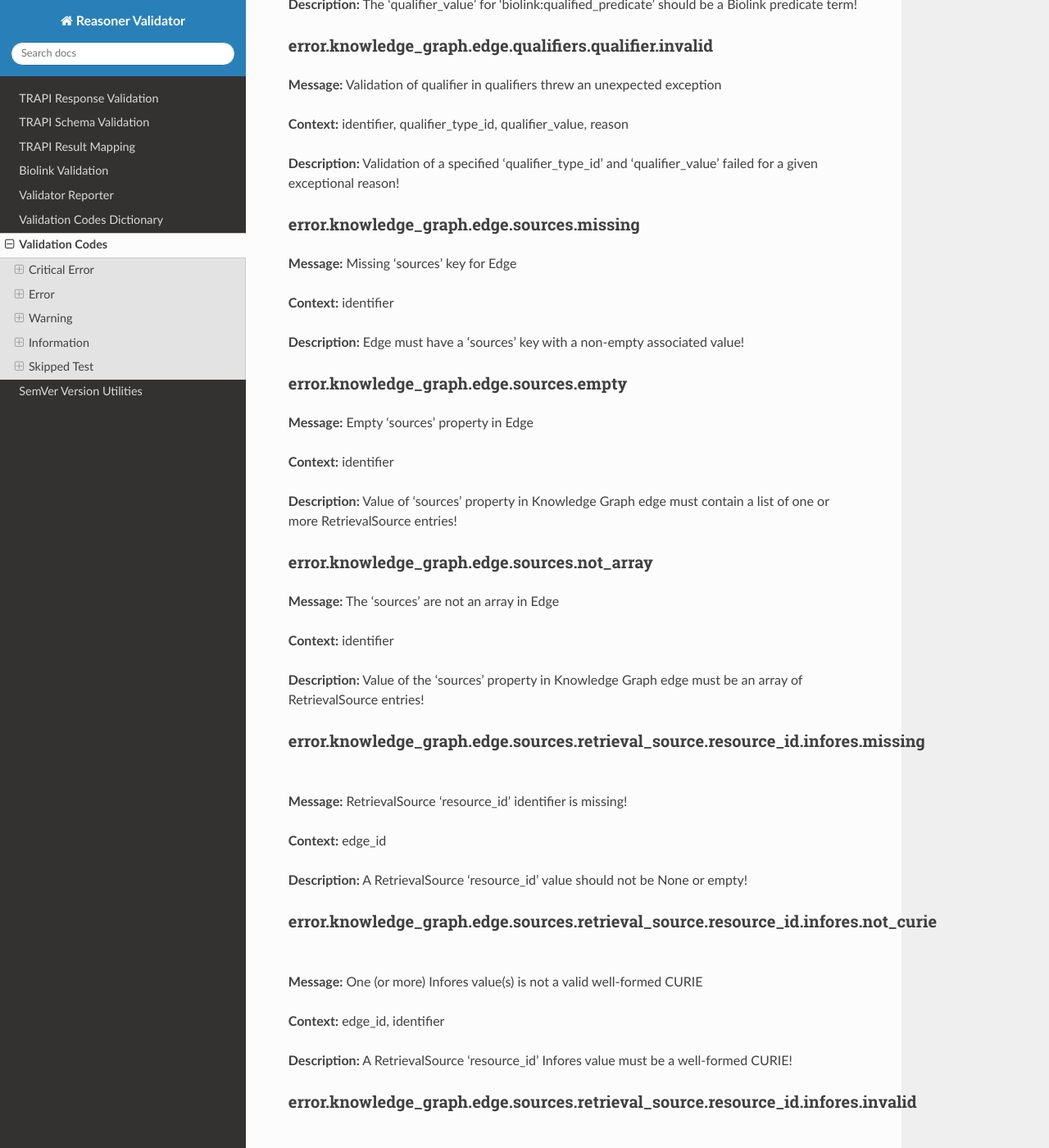
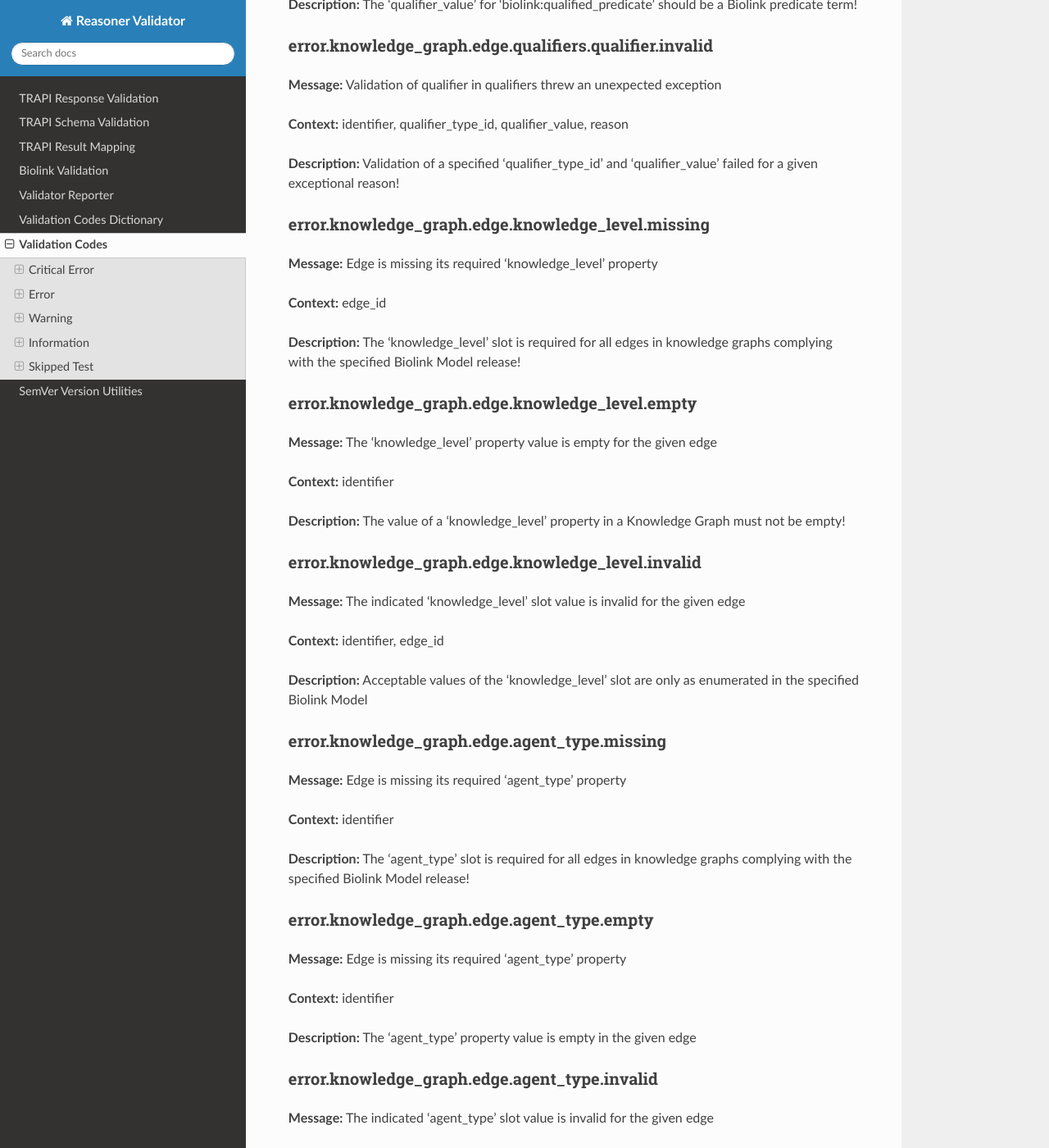
Before and after one commit to NCATSTranslator/reasoner-validator, a Sphinx documentation site: the page built from docs/validation_codes_dictionary.md, in a window 1280 px wide and 1400 px high, scrolled down 18388 px. Shown: the whole window at 82% size. Built offline with Sphinx 7.4.7 and the Read the Docs theme 2.0.0, drawn with Linux system fonts in a browser that asks for light colours; some of the changed text lies outside the part shown.

Commit message:
Added validation codes (and doc update) relating to 'knowledge_level'  and 'agent_type'  knowledge graph edge slots

```diff
--- a/docs/validation_codes_dictionary.md
+++ b/docs/validation_codes_dictionary.md
@@ -692,6 +692,54 @@
 
 **Description:** Validation of a specified 'qualifier_type_id' and 'qualifier_value' failed for a given exceptional reason!
 
+### error.knowledge_graph.edge.knowledge_level.missing
+
+**Message:** Edge is missing its required 'knowledge_level' property
+
+**Context:** edge_id
+
+**Description:** The 'knowledge_level' slot is required for all edges in knowledge graphs complying with the specified Biolink Model release!
+
+### error.knowledge_graph.edge.knowledge_level.empty
+
+**Message:** The 'knowledge_level' property value is empty for the given edge
+
+**Context:** identifier
+
+**Description:** The value of a 'knowledge_level' property in a Knowledge Graph must not be empty!
+
+### error.knowledge_graph.edge.knowledge_level.invalid
+
+**Message:** The indicated 'knowledge_level' slot value is invalid for the given edge
+
+**Context:** identifier, edge_id
+
+**Description:** Acceptable values of the 'knowledge_level' slot are only as enumerated in the specified Biolink Model
+
+### error.knowledge_graph.edge.agent_type.missing
+
+**Message:** Edge is missing its required 'agent_type' property
+
+**Context:** identifier
+
+**Description:** The 'agent_type' slot is required for all edges in knowledge graphs complying with the specified Biolink Model release!
+
+### error.knowledge_graph.edge.agent_type.empty
+
+**Message:** Edge is missing its required 'agent_type' property
+
+**Context:** identifier
+
+**Description:** The 'agent_type' property value is empty in the given edge
+
+### error.knowledge_graph.edge.agent_type.invalid
+
+**Message:** The indicated 'agent_type' slot value is invalid for the given edge
+
+**Context:** identifier, edge_id
+
+**Description:** Acceptable values of the 'agent_type' slot are only as enumerated in the specified Biolink Model
+
 ### error.knowledge_graph.edge.sources.missing
 
 **Message:** Missing 'sources' key for Edge
```
Also changed, not shown: 1 other file.
